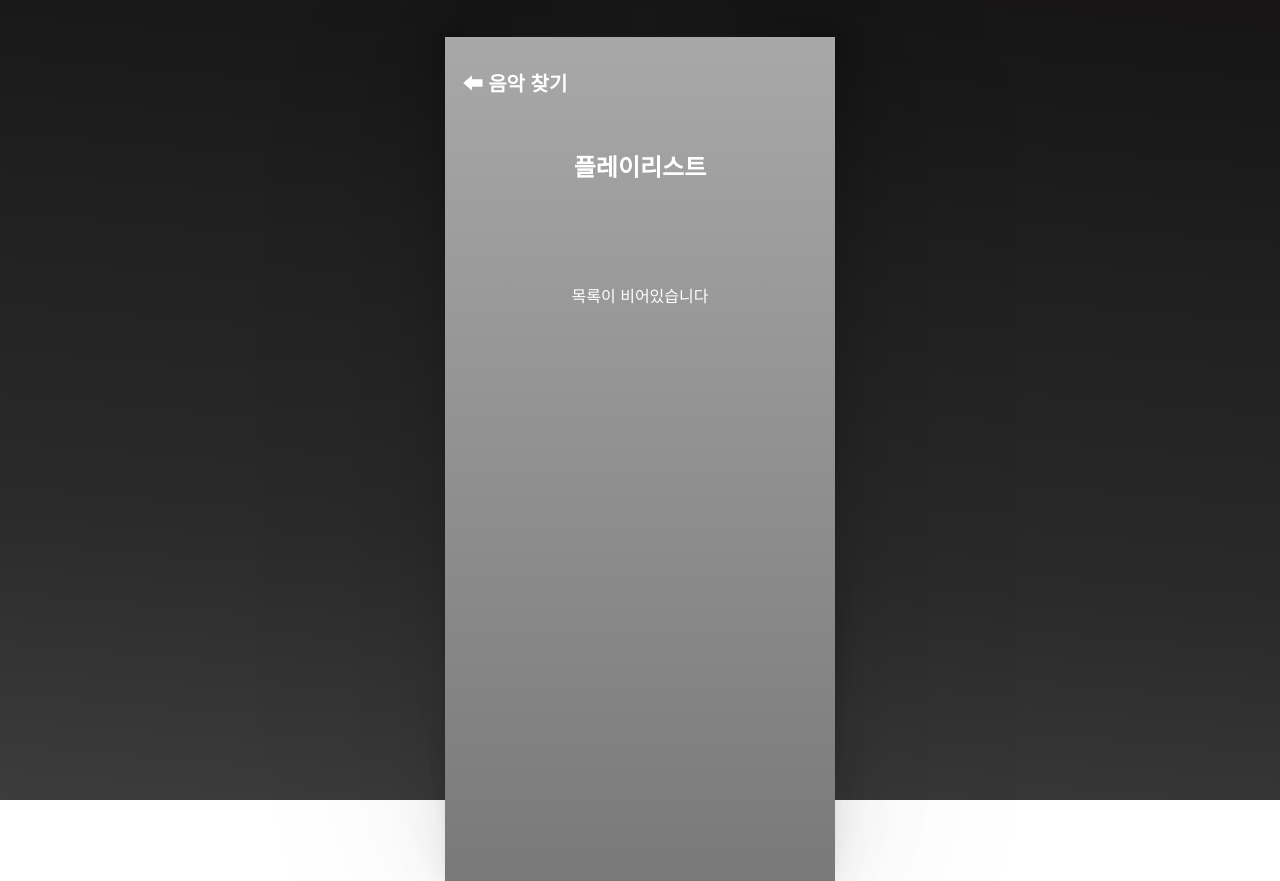
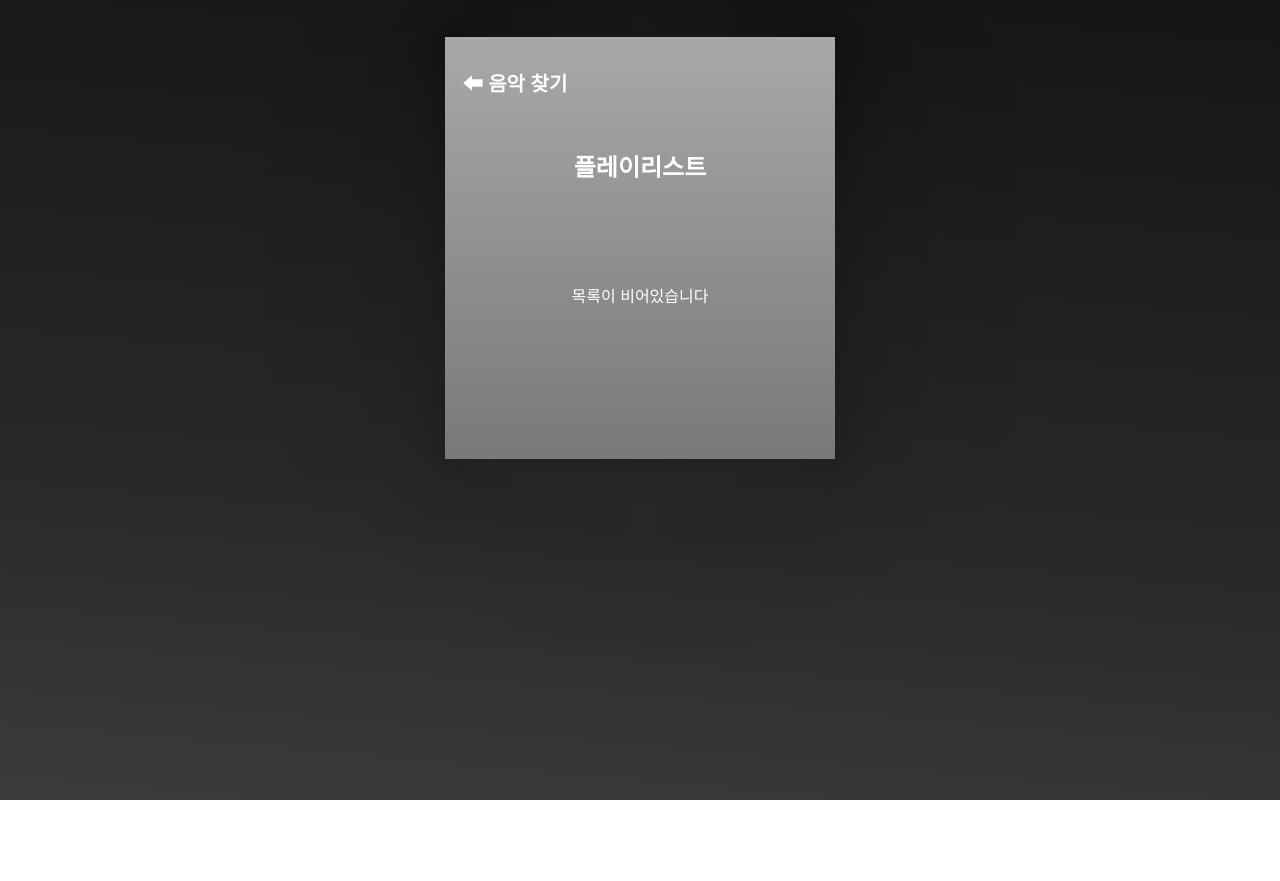
Before and after one commit to sslee1210/SooPlaylist, a React (Create React App) app: page /playlist in a window 1280 px wide. After the commit the page ends 800 px from the top, so only its background shows below. Built offline with nearby package versions, Linux system fonts and the light colour scheme.

Commit message:
fixed file

```diff
--- a/src/components/Playlist.module.css
+++ b/src/components/Playlist.module.css
@@ -2,13 +2,15 @@
   margin: 37px auto;
   text-align: center;
   width: 390px;
-  height: 844px;
+  height: 33vw;
   background: linear-gradient(to bottom, #a8a8a8, #7a7979);
   overflow: auto;
-  box-shadow: 0.1px 0.3px 6.1px rgba(0, 0, 0, 0.018), 0.3px 0.6px 14.1px rgba(0, 0, 0, 0.026),
-    0.6px 1.2px 25.3px rgba(0, 0, 0, 0.032), 1px 1.9px 42.1px rgba(0, 0, 0, 0.038),
-    1.6px 3.2px 69.3px rgba(0, 0, 0, 0.044), 2.8px 5.5px 121.1px rgba(0, 0, 0, 0.052),
-    6px 12px 262px rgba(0, 0, 0, 0.07);
+  box-shadow: 0.1px 0.3px 6.1px rgba(0, 0, 0, 0.018),
+    0.3px 0.6px 14.1px rgba(0, 0, 0, 0.026),
+    0.6px 1.2px 25.3px rgba(0, 0, 0, 0.032),
+    1px 1.9px 42.1px rgba(0, 0, 0, 0.038),
+    1.6px 3.2px 69.3px rgba(0, 0, 0, 0.044),
+    2.8px 5.5px 121.1px rgba(0, 0, 0, 0.052), 6px 12px 262px rgba(0, 0, 0, 0.07);
 }
 
 .container ul {
--- a/src/components/YoutubeSearch.module.css
+++ b/src/components/YoutubeSearch.module.css
@@ -2,7 +2,7 @@
   margin: 37px auto;
   text-align: center;
   width: 390px;
-  height: 844px;
+  height: 33vw;
   background: linear-gradient(to bottom, #a8a8a8, #7a7979);
   overflow: auto;
   box-shadow: 0.1px 0.3px 6.1px rgba(0, 0, 0, 0.018),
```
